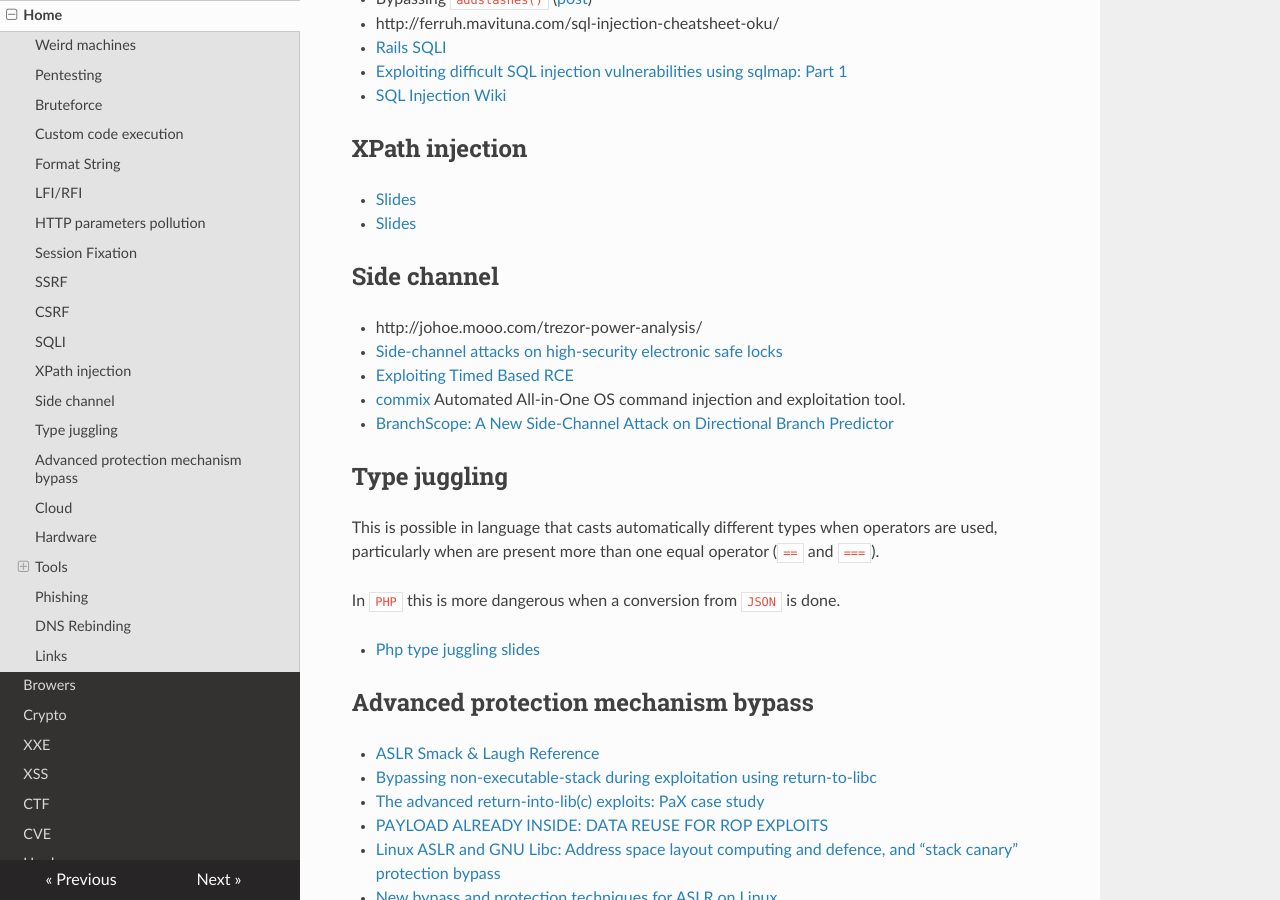
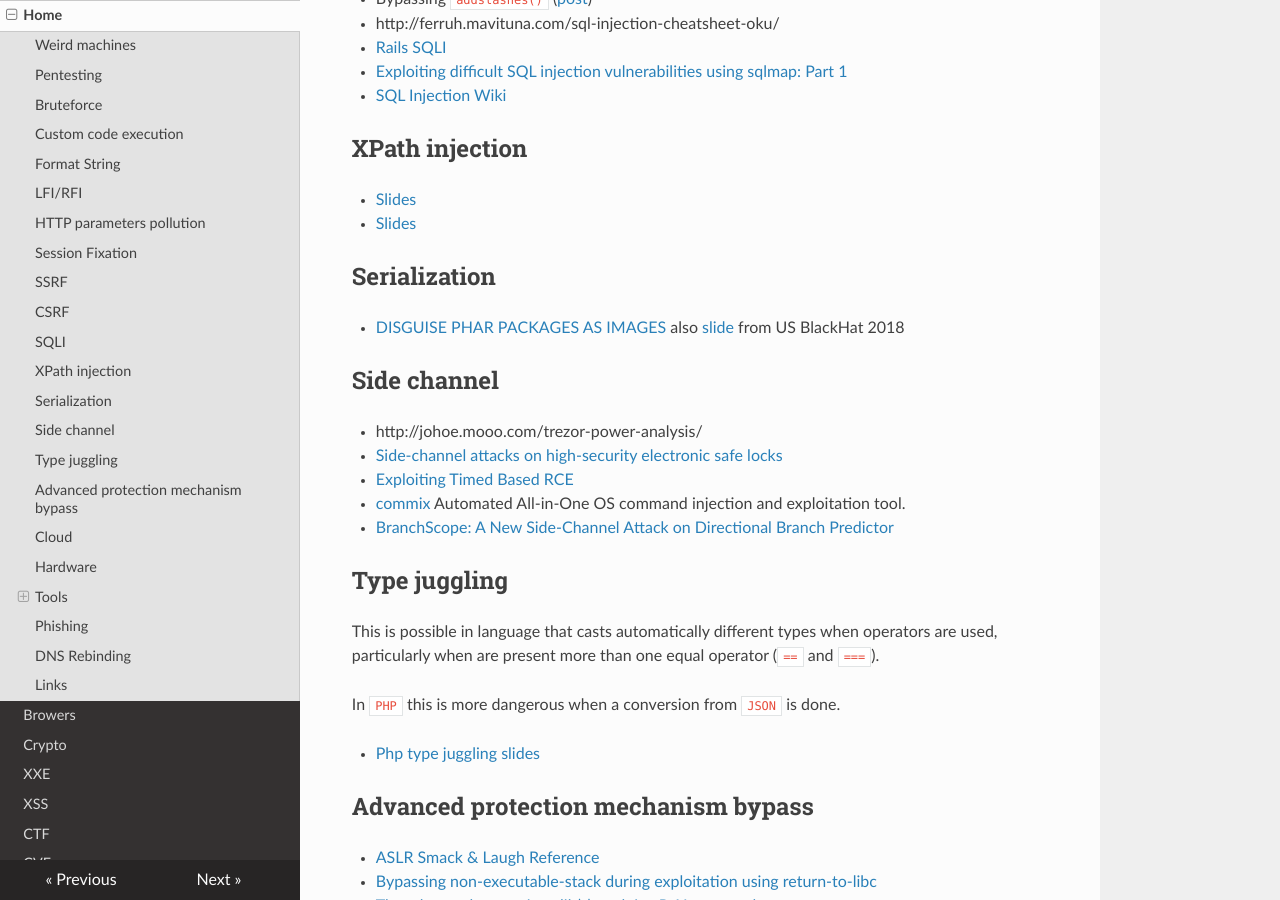
Before and after one commit to gipi/low-level, an MkDocs documentation site: the page built from docs/security/index.md, in a window 1280 px wide and 900 px high, scrolled down 3442 px. Built offline with MkDocs 1.6.1, drawn with Linux system fonts in a browser that asks for light colours; nearby versions of some CDN libraries; old or Windows-style settings are respelled for this version of MkDocs.

Commit message:
Update index.md

```diff
--- a/docs/security/index.md
+++ b/docs/security/index.md
@@ -143,6 +143,10 @@ Trending Programming Languages!](https://www.blackhat.com/docs/us-17/thursday/us
  - [Slides](http://repository.root-me.org/Exploitation%20-%20Web/EN%20-%20Blind%20Xpath%20injection.pdf)
  - [Slides](https://github.com/feakk/xxxpwn/raw/master/HAAS_Kiwicon7-Automating%20Advanced%20XPath%20Injection%20Attacks.pdf)
 
+## Serialization
+
+ - [DISGUISE PHAR PACKAGES AS IMAGES](https://www.nc-lp.com/blog/disguise-phar-packages-as-images) also [slide](https://github.com/s-n-t/presentations/blob/master/us-18-Thomas-It's-A-PHP-Unserialization-Vulnerability-Jim-But-Not-As-We-Know-It.pdf) from US BlackHat 2018
+
 ## Side channel
 
  - http://johoe.mooo.com/trezor-power-analysis/
```
